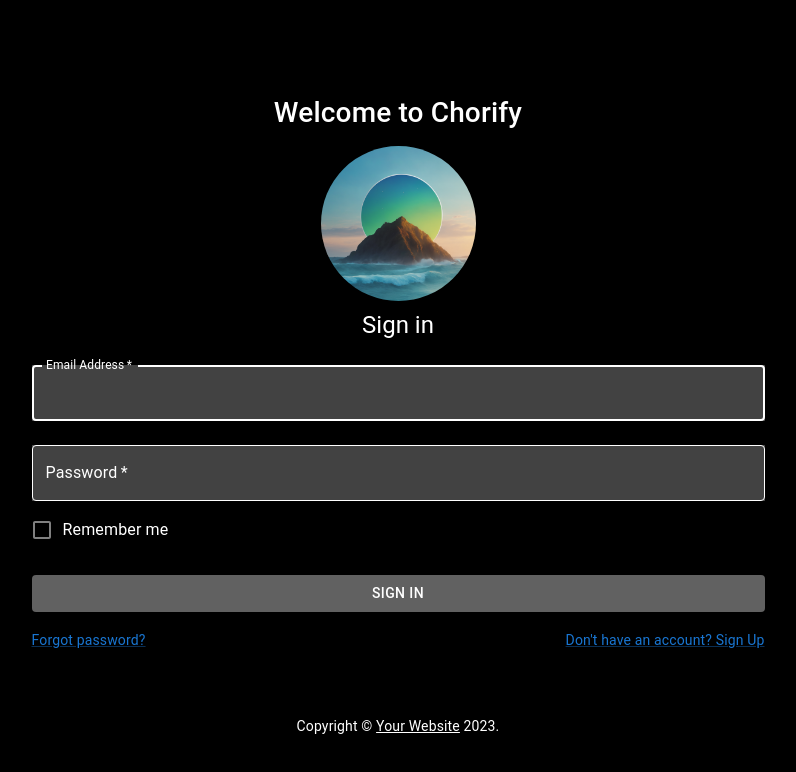
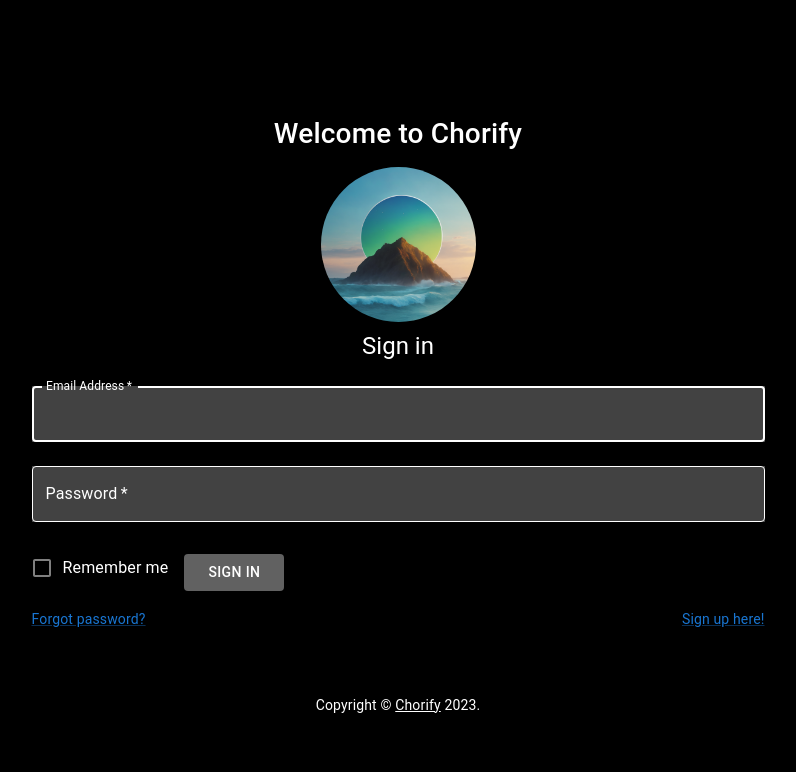
Before and after one commit to Mareliusmoen/Chorify-PP5, a React (Vite) app in the folder todo_project/frontend/chorify-frontend/: page / in a window 1280 px wide. Shown: the top 772 px of the page, without its empty margins (242-1038 px from the left). Built offline with nearby package versions, Linux system fonts and the light colour scheme; no server answers.

Commit message:
sign in button styling

```diff
--- a/todo_project/frontend/chorify-frontend/src/components/signin.jsx
+++ b/todo_project/frontend/chorify-frontend/src/components/signin.jsx
@@ -26,7 +26,7 @@
         >
             {'Copyright © '}
             <Link color="inherit" href="https://mui.com/">
-                Your Website
+                Chorify
             </Link>{' '}
             {new Date().getFullYear()}
             {'.'}
@@ -86,6 +86,7 @@
                 root: {
                     backgroundColor: '#616161', // lighter grey
                     color: 'white', // text color
+                    maxWidth: '100px',
                     '&:hover': {
                         backgroundColor: '#757575', // even lighter grey on hover
                     },
@@ -225,7 +226,7 @@
                             </Grid>
                             <Grid item>
                                 <Link href="#" variant="body2">
-                                    {"Don't have an account? Sign Up"}
+                                    {"Sign up here!"}
                                 </Link>
                             </Grid>
                         </Grid>
```
